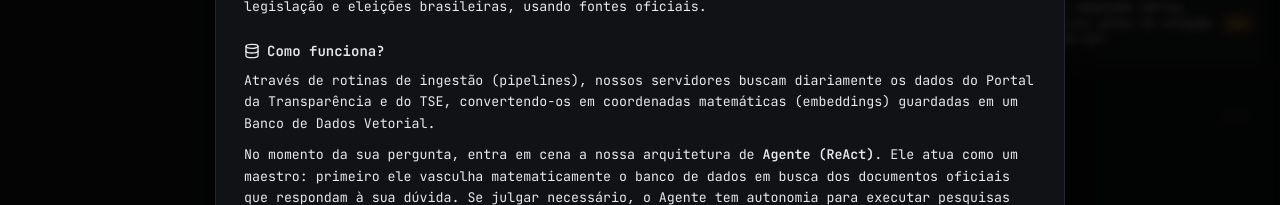
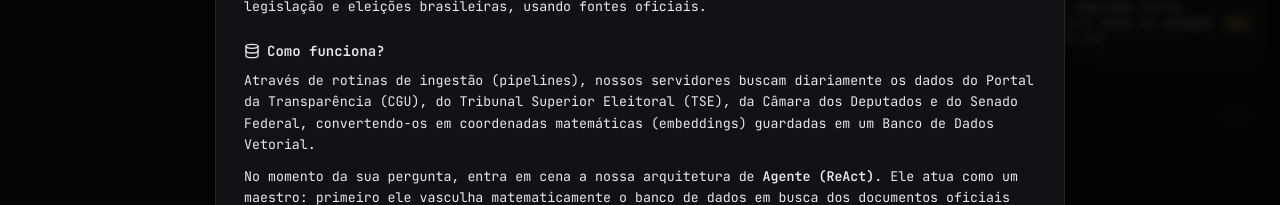
Before and after one commit to steingui/chatbot-rag-fundamentos, a React (Vite) app in the folder frontend/: page / in a window 1280 px wide. Shown: the part 193-398 px from the top of the page. Built offline with nearby package versions, Linux system fonts and the light colour scheme; no server answers.

Commit message:
feat(ui): lista explicitamente todas as fontes de busca oficiais no modal introdutorio

```diff
--- a/frontend/src/components/IntroModal.tsx
+++ b/frontend/src/components/IntroModal.tsx
@@ -43,7 +43,7 @@
               <Database size={16} /> Como funciona?
             </h3>
             <p>
-              Através de rotinas de ingestão (pipelines), nossos servidores buscam diariamente os dados do Portal da Transparência e do TSE, convertendo-os em coordenadas matemáticas (embeddings) guardadas em um Banco de Dados Vetorial.
+              Através de rotinas de ingestão (pipelines), nossos servidores buscam diariamente os dados do Portal da Transparência (CGU), do Tribunal Superior Eleitoral (TSE), da Câmara dos Deputados e do Senado Federal, convertendo-os em coordenadas matemáticas (embeddings) guardadas em um Banco de Dados Vetorial.
             </p>
             <p>
               No momento da sua pergunta, entra em cena a nossa arquitetura de <strong>Agente (ReAct)</strong>. Ele atua como um maestro: primeiro ele vasculha matematicamente o banco de dados em busca dos documentos oficiais que respondam à sua dúvida. Se julgar necessário, o Agente tem autonomia para executar pesquisas extras na internet em tempo real. Em seguida, ele <strong>mescla o contexto interno do banco com os dados ao vivo da web</strong>, injetando esse super-pacote de informações no cérebro da Inteligência Artificial, obrigando-a a criar um resumo com base exclusiva nesses fatos.
```
